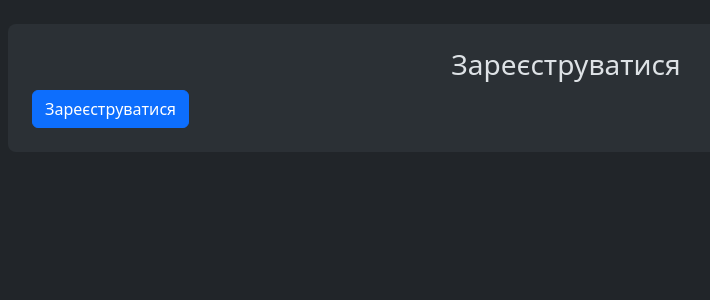
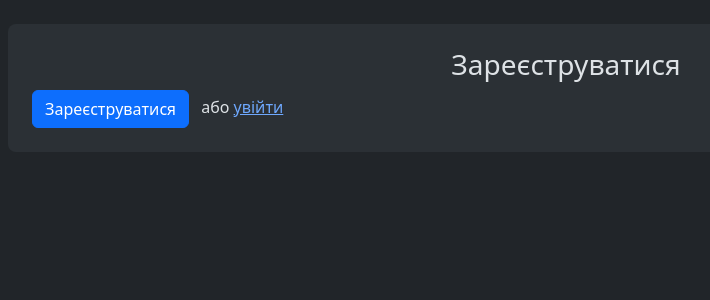
Before and after one commit to Pront07/SigmaPythonHub-lesson2_test, a Django app: template apps/members/templates/signup.html in a window 1280 px wide. Shown: the part 108-408 px from the top of the page, without its empty margins (74-784 px from the left). Run offline with Django 5.2, Linux system fonts and the light colour scheme; the template is opened without the code that fills it, so the values that code supplies are empty; some libraries are stand-ins or nearby versions.

Commit message:
new sign up

```diff
--- a/apps/members/templates/signup.html
+++ b/apps/members/templates/signup.html
@@ -52,6 +52,7 @@
                 <input type="password" class="form-control" id="password2" name="password2" required>
              </div> -->
             <button type="submit" class="btn btn-primary">Зареєструватися</button>
+              <span class="ms-2">або <a href="{% url 'members:login' %}">увійти</a></span>
         </form>
     </div>
 
```
